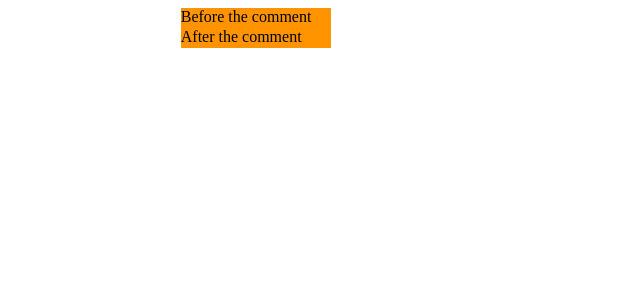
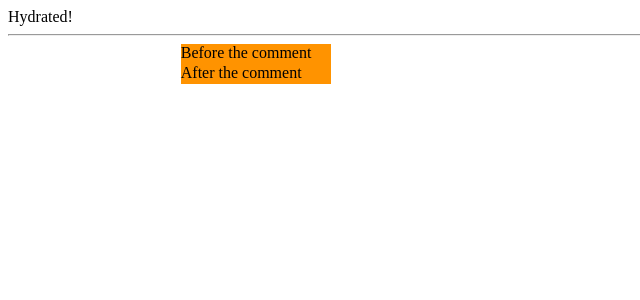
Before and after one commit to luisherranz/preact-comments-hydration-bug, a Preact app: page / in a window 1280 px wide. Shown: the top 300 px of the page, without its empty margins (0-640 px from the left). Built offline with nearby package versions, Linux system fonts and the light colour scheme.

Commit message:
Add hydrated info to the DOM

```diff
--- a/index.html
+++ b/index.html
@@ -29,6 +29,8 @@
     </style>
   </head>
   <body>
+    <div id="hydrated">Not hydrated yet</div>
+    <hr >
     <div id="root"><div><div class="first-div animation">Before the comment</div><!-- main --><div class="second-div animation">After the comment</div></div></div>
     <script type="module" src="/src/main.jsx"></script> </body>
 </html>
--- a/src/main.jsx
+++ b/src/main.jsx
@@ -25,5 +25,7 @@ setTimeout(() => {
 
   obs.disconnect();
 
+  window.hydrated.innerHTML = "Hydrated!";
+
   console.log(records);
 }, 1500);
```
